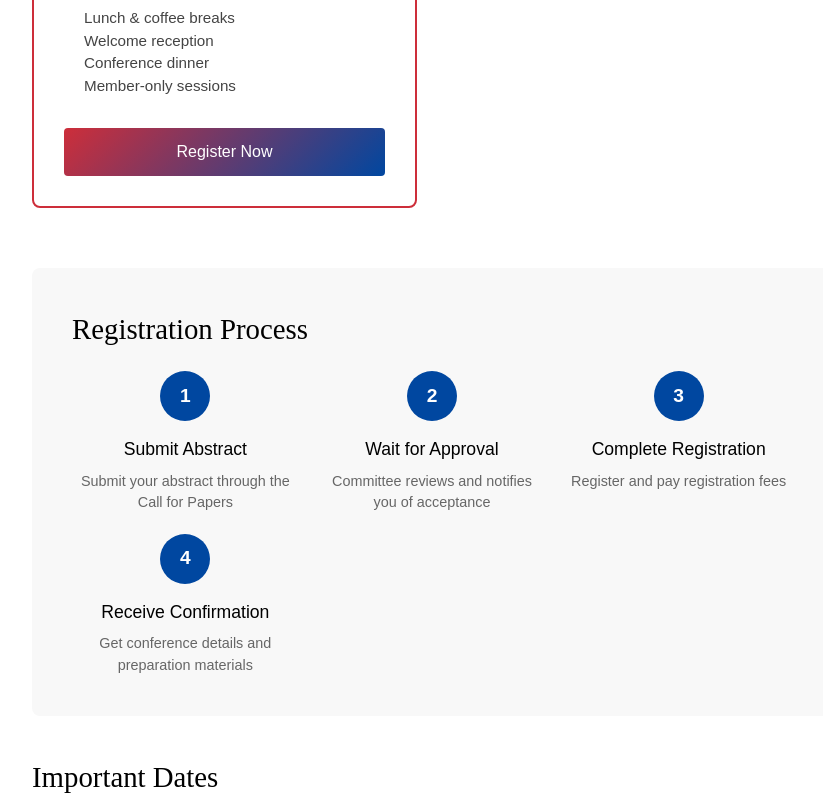
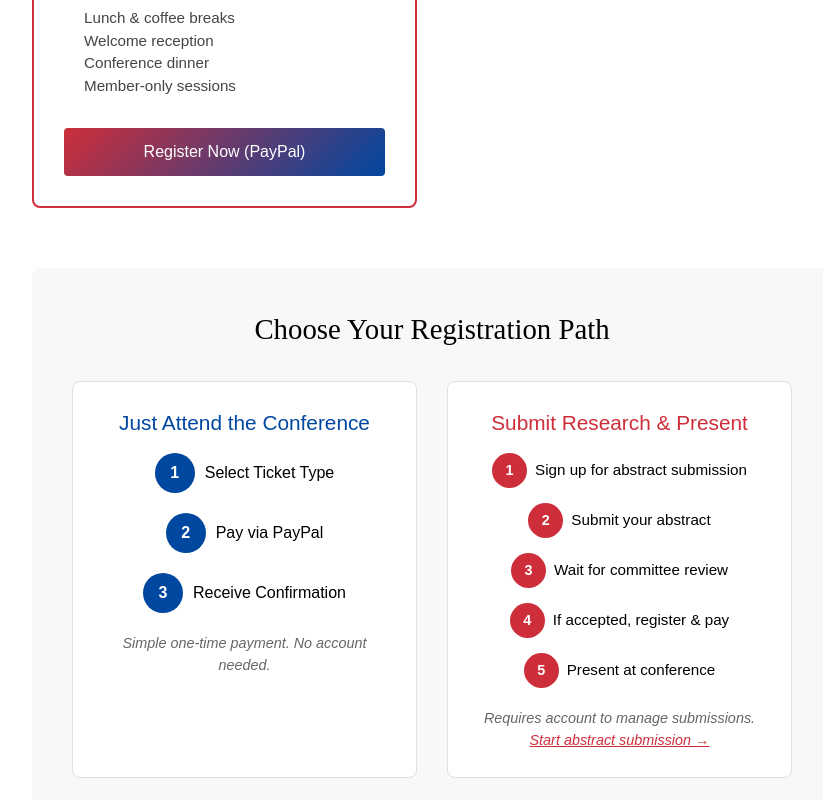
Before and after one commit to willfadeneva/WAHS, a Next.js app: page /2026/registration in a window 1280 px wide. Shown: the part 1300-2100 px from the top of the page, without its empty margins (208-1031 px from the left). Built offline with nearby package versions, Linux system fonts and the light colour scheme; no server answers.

Commit message:
Update Congress registration page: show two paths (just attend vs submit research), convert buttons to PayPal links

```diff
--- a/src/app/[year]/registration/page.tsx
+++ b/src/app/[year]/registration/page.tsx
@@ -100,7 +100,11 @@ export default async function RegistrationPage({
                 <li>Welcome reception</li>
                 <li>Conference dinner</li>
               </ul>
-              <button style={{
+              <a
+                href="YOUR_REGULAR_PAYPAL_LINK_HERE"
+                target="_blank"
+                rel="noopener noreferrer"
+                style={{
                   background: '#CD2E3A',
                   color: 'white',
                   border: 'none',
@@ -110,10 +114,17 @@ export default async function RegistrationPage({
                   fontWeight: '500',
                   cursor: 'pointer',
                   width: '100%',
-                transition: 'background 0.3s'
-              }} className="register-button">
-                Register Now
-              </button>
+                  transition: 'background 0.3s',
+                  display: 'block',
+                  textDecoration: 'none',
+                  textAlign: 'center'
+                }}
+                className="register-button"
+                onMouseOver={(e) => e.currentTarget.style.background = '#b0262e'}
+                onMouseOut={(e) => e.currentTarget.style.background = '#CD2E3A'}
+              >
+                Register Now (PayPal)
+              </a>
             </div>
 
             {/* Student Registration */}
@@ -167,7 +178,11 @@ export default async function RegistrationPage({
                 <li>Welcome reception</li>
                 <li>Student ID required</li>
               </ul>
-              <button style={{
+              <a
+                href="YOUR_STUDENT_PAYPAL_LINK_HERE"
+                target="_blank"
+                rel="noopener noreferrer"
+                style={{
                   background: '#0047A0',
                   color: 'white',
                   border: 'none',
@@ -177,10 +192,17 @@ export default async function RegistrationPage({
                   fontWeight: '500',
                   cursor: 'pointer',
                   width: '100%',
-                transition: 'background 0.3s'
-              }} className="register-button">
-                Register Now
-              </button>
+                  transition: 'background 0.3s',
+                  display: 'block',
+                  textDecoration: 'none',
+                  textAlign: 'center'
+                }}
+                className="register-button"
+                onMouseOver={(e) => e.currentTarget.style.background = '#003680'}
+                onMouseOut={(e) => e.currentTarget.style.background = '#0047A0'}
+              >
+                Register Now (PayPal)
+              </a>
             </div>
 
             {/* WAHS Member Registration */}
@@ -237,7 +259,11 @@ export default async function RegistrationPage({
                 <li>Conference dinner</li>
                 <li>Member-only sessions</li>
               </ul>
-              <button style={{
+              <a
+                href="YOUR_WAHS_MEMBER_PAYPAL_LINK_HERE"
+                target="_blank"
+                rel="noopener noreferrer"
+                style={{
                   background: 'linear-gradient(135deg, #CD2E3A 0%, #0047A0 100%)',
                   color: 'white',
                   border: 'none',
@@ -247,14 +273,21 @@ export default async function RegistrationPage({
                   fontWeight: '500',
                   cursor: 'pointer',
                   width: '100%',
-                transition: 'transform 0.3s'
-              }} className="register-button-gradient">
-                Register Now
-              </button>
+                  transition: 'transform 0.3s',
+                  display: 'block',
+                  textDecoration: 'none',
+                  textAlign: 'center'
+                }}
+                className="register-button-gradient"
+                onMouseOver={(e) => e.currentTarget.style.transform = 'translateY(-2px)'}
+                onMouseOut={(e) => e.currentTarget.style.transform = 'translateY(0)'}
+              >
+                Register Now (PayPal)
+              </a>
             </div>
           </div>
 
-          {/* Registration Process */}
+          {/* Two Registration Paths */}
           <div style={{
             background: '#f8f8f8',
             padding: '40px',
@@ -265,89 +298,194 @@ export default async function RegistrationPage({
               fontFamily: "'DM Serif Display', serif",
               fontSize: '1.8rem',
               color: '#000',
-              marginBottom: '20px'
+              marginBottom: '30px',
+              textAlign: 'center'
             }}>
-              Registration Process
+              Choose Your Registration Path
             </h2>
 
-            <div style={{ display: 'grid', gridTemplateColumns: 'repeat(auto-fit, minmax(200px, 1fr))', gap: '20px' }}>
-              <div style={{ textAlign: 'center' }}>
+            <div style={{ display: 'grid', gridTemplateColumns: 'repeat(auto-fit, minmax(300px, 1fr))', gap: '30px' }}>
+              {/* Path 1: Just Attend */}
               <div style={{
-                  width: '50px',
-                  height: '50px',
+                background: 'white',
+                padding: '25px',
+                borderRadius: '8px',
+                border: '1px solid #e0e0e0'
+              }}>
+                <h3 style={{
+                  fontSize: '1.3rem',
+                  color: '#0047A0',
+                  marginBottom: '15px',
+                  textAlign: 'center'
+                }}>
+                  Just Attend the Conference
+                </h3>
+                <div style={{ textAlign: 'center', marginBottom: '20px' }}>
+                  <div style={{
+                    width: '40px',
+                    height: '40px',
                     background: '#0047A0',
                     color: 'white',
                     borderRadius: '50%',
-                  display: 'flex',
+                    display: 'inline-flex',
                     alignItems: 'center',
                     justifyContent: 'center',
-                  fontSize: '1.2rem',
+                    fontSize: '1rem',
                     fontWeight: 'bold',
-                  margin: '0 auto 15px'
+                    marginRight: '10px'
                   }}>1</div>
-                <h4 style={{ fontSize: '1.1rem', marginBottom: '8px' }}>Submit Abstract</h4>
-                <p style={{ fontSize: '0.9rem', color: '#666' }}>
-                  Submit your abstract through the Call for Papers
+                  <span style={{ fontSize: '1rem', fontWeight: '500' }}>Select Ticket Type</span>
+                </div>
+                <div style={{ textAlign: 'center', marginBottom: '20px' }}>
+                  <div style={{
+                    width: '40px',
+                    height: '40px',
+                    background: '#0047A0',
+                    color: 'white',
+                    borderRadius: '50%',
+                    display: 'inline-flex',
+                    alignItems: 'center',
+                    justifyContent: 'center',
+                    fontSize: '1rem',
+                    fontWeight: 'bold',
+                    marginRight: '10px'
+                  }}>2</div>
+                  <span style={{ fontSize: '1rem', fontWeight: '500' }}>Pay via PayPal</span>
+                </div>
+                <div style={{ textAlign: 'center' }}>
+                  <div style={{
+                    width: '40px',
+                    height: '40px',
+                    background: '#0047A0',
+                    color: 'white',
+                    borderRadius: '50%',
+                    display: 'inline-flex',
+                    alignItems: 'center',
+                    justifyContent: 'center',
+                    fontSize: '1rem',
+                    fontWeight: 'bold',
+                    marginRight: '10px'
+                  }}>3</div>
+                  <span style={{ fontSize: '1rem', fontWeight: '500' }}>Receive Confirmation</span>
+                </div>
+                <p style={{
+                  fontSize: '0.9rem',
+                  color: '#666',
+                  marginTop: '20px',
+                  textAlign: 'center',
+                  fontStyle: 'italic'
+                }}>
+                  Simple one-time payment. No account needed.
                 </p>
               </div>
 
+              {/* Path 2: Submit Research */}
+              <div style={{
+                background: 'white',
+                padding: '25px',
+                borderRadius: '8px',
+                border: '1px solid #e0e0e0'
+              }}>
+                <h3 style={{
+                  fontSize: '1.3rem',
+                  color: '#CD2E3A',
+                  marginBottom: '15px',
+                  textAlign: 'center'
+                }}>
+                  Submit Research & Present
+                </h3>
+                <div style={{ textAlign: 'center', marginBottom: '15px' }}>
+                  <div style={{
+                    width: '35px',
+                    height: '35px',
+                    background: '#CD2E3A',
+                    color: 'white',
+                    borderRadius: '50%',
+                    display: 'inline-flex',
+                    alignItems: 'center',
+                    justifyContent: 'center',
+                    fontSize: '0.9rem',
+                    fontWeight: 'bold',
+                    marginRight: '8px'
+                  }}>1</div>
+                  <span style={{ fontSize: '0.95rem', fontWeight: '500' }}>Sign up for abstract submission</span>
+                </div>
+                <div style={{ textAlign: 'center', marginBottom: '15px' }}>
+                  <div style={{
+                    width: '35px',
+                    height: '35px',
+                    background: '#CD2E3A',
+                    color: 'white',
+                    borderRadius: '50%',
+                    display: 'inline-flex',
+                    alignItems: 'center',
+                    justifyContent: 'center',
+                    fontSize: '0.9rem',
+                    fontWeight: 'bold',
+                    marginRight: '8px'
+                  }}>2</div>
+                  <span style={{ fontSize: '0.95rem', fontWeight: '500' }}>Submit your abstract</span>
+                </div>
+                <div style={{ textAlign: 'center', marginBottom: '15px' }}>
+                  <div style={{
+                    width: '35px',
+                    height: '35px',
+                    background: '#CD2E3A',
+                    color: 'white',
+                    borderRadius: '50%',
+                    display: 'inline-flex',
+                    alignItems: 'center',
+                    justifyContent: 'center',
+                    fontSize: '0.9rem',
+                    fontWeight: 'bold',
+                    marginRight: '8px'
+                  }}>3</div>
+                  <span style={{ fontSize: '0.95rem', fontWeight: '500' }}>Wait for committee review</span>
+                </div>
+                <div style={{ textAlign: 'center', marginBottom: '15px' }}>
+                  <div style={{
+                    width: '35px',
+                    height: '35px',
+                    background: '#CD2E3A',
+                    color: 'white',
+                    borderRadius: '50%',
+                    display: 'inline-flex',
+                    alignItems: 'center',
+                    justifyContent: 'center',
+                    fontSize: '0.9rem',
+                    fontWeight: 'bold',
+                    marginRight: '8px'
+                  }}>4</div>
+                  <span style={{ fontSize: '0.95rem', fontWeight: '500' }}>If accepted, register & pay</span>
+                </div>
                 <div style={{ textAlign: 'center' }}>
                   <div style={{
-                  width: '50px',
-                  height: '50px',
-                  background: '#0047A0',
+                    width: '35px',
+                    height: '35px',
+                    background: '#CD2E3A',
                     color: 'white',
                     borderRadius: '50%',
-                  display: 'flex',
+                    display: 'inline-flex',
                     alignItems: 'center',
                     justifyContent: 'center',
-                  fontSize: '1.2rem',
+                    fontSize: '0.9rem',
                     fontWeight: 'bold',
-                  margin: '0 auto 15px'
-                }}>2</div>
-                <h4 style={{ fontSize: '1.1rem', marginBottom: '8px' }}>Wait for Approval</h4>
-                <p style={{ fontSize: '0.9rem', color: '#666' }}>
-                  Committee reviews and notifies you of acceptance
-                </p>
+                    marginRight: '8px'
+                  }}>5</div>
+                  <span style={{ fontSize: '0.95rem', fontWeight: '500' }}>Present at conference</span>
                 </div>
-
-              <div style={{ textAlign: 'center' }}>
-                <div style={{
-                  width: '50px',
-                  height: '50px',
-                  background: '#0047A0',
-                  color: 'white',
-                  borderRadius: '50%',
-                  display: 'flex',
-                  alignItems: 'center',
-                  justifyContent: 'center',
-                  fontSize: '1.2rem',
-                  fontWeight: 'bold',
-                  margin: '0 auto 15px'
-                }}>3</div>
-                <h4 style={{ fontSize: '1.1rem', marginBottom: '8px' }}>Complete Registration</h4>
-                <p style={{ fontSize: '0.9rem', color: '#666' }}>
-                  Register and pay registration fees
-                </p>
-              </div>
-
-              <div style={{ textAlign: 'center' }}>
-                <div style={{
-                  width: '50px',
-                  height: '50px',
-                  background: '#0047A0',
-                  color: 'white',
-                  borderRadius: '50%',
-                  display: 'flex',
-                  alignItems: 'center',
-                  justifyContent: 'center',
-                  fontSize: '1.2rem',
-                  fontWeight: 'bold',
-                  margin: '0 auto 15px'
-                }}>4</div>
-                <h4 style={{ fontSize: '1.1rem', marginBottom: '8px' }}>Receive Confirmation</h4>
-                <p style={{ fontSize: '0.9rem', color: '#666' }}>
-                  Get conference details and preparation materials
+                <p style={{
+                  fontSize: '0.9rem',
+                  color: '#666',
+                  marginTop: '20px',
+                  textAlign: 'center',
+                  fontStyle: 'italic'
+                }}>
+                  Requires account to manage submissions.
+                  <br />
+                  <a href="/congress/submit-abstract" style={{ color: '#CD2E3A', textDecoration: 'underline' }}>
+                    Start abstract submission →
+                  </a>
                 </p>
               </div>
             </div>
```
Lines whose indentation alone changed are shown as unchanged.
